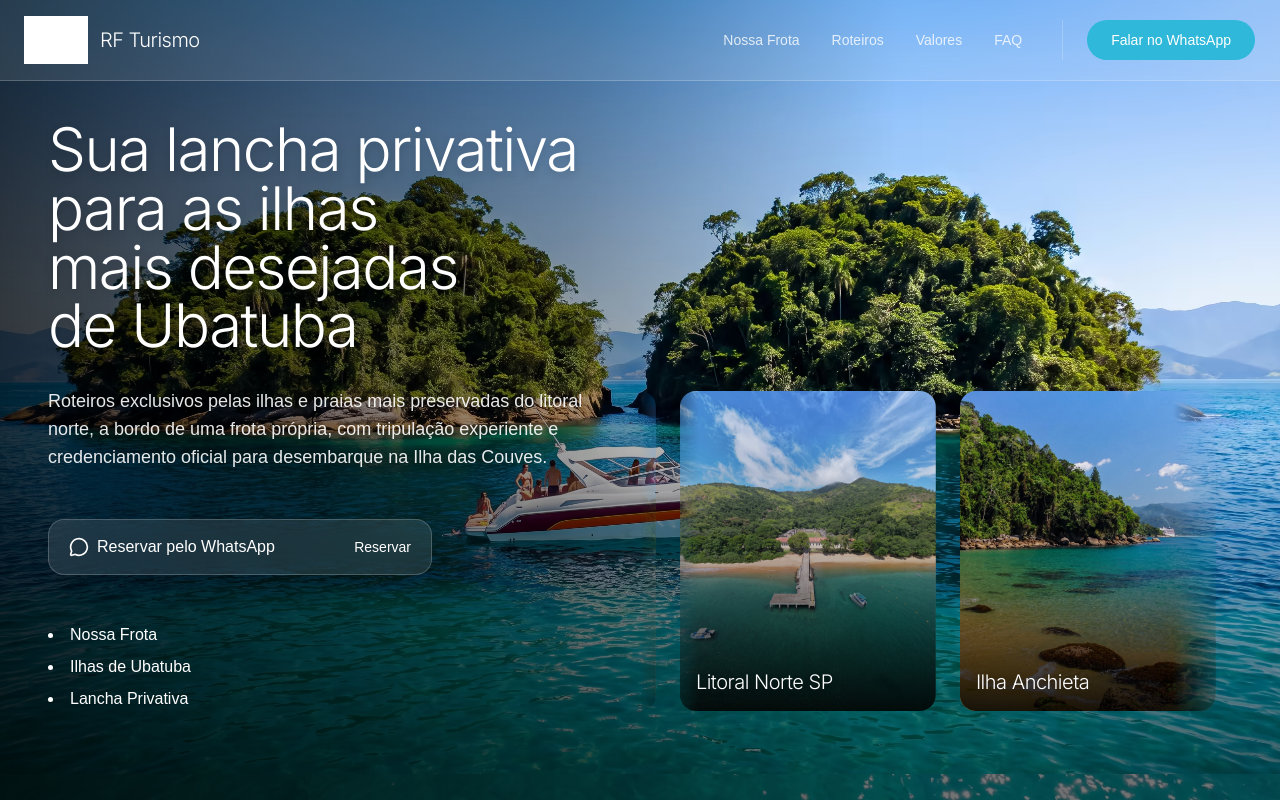
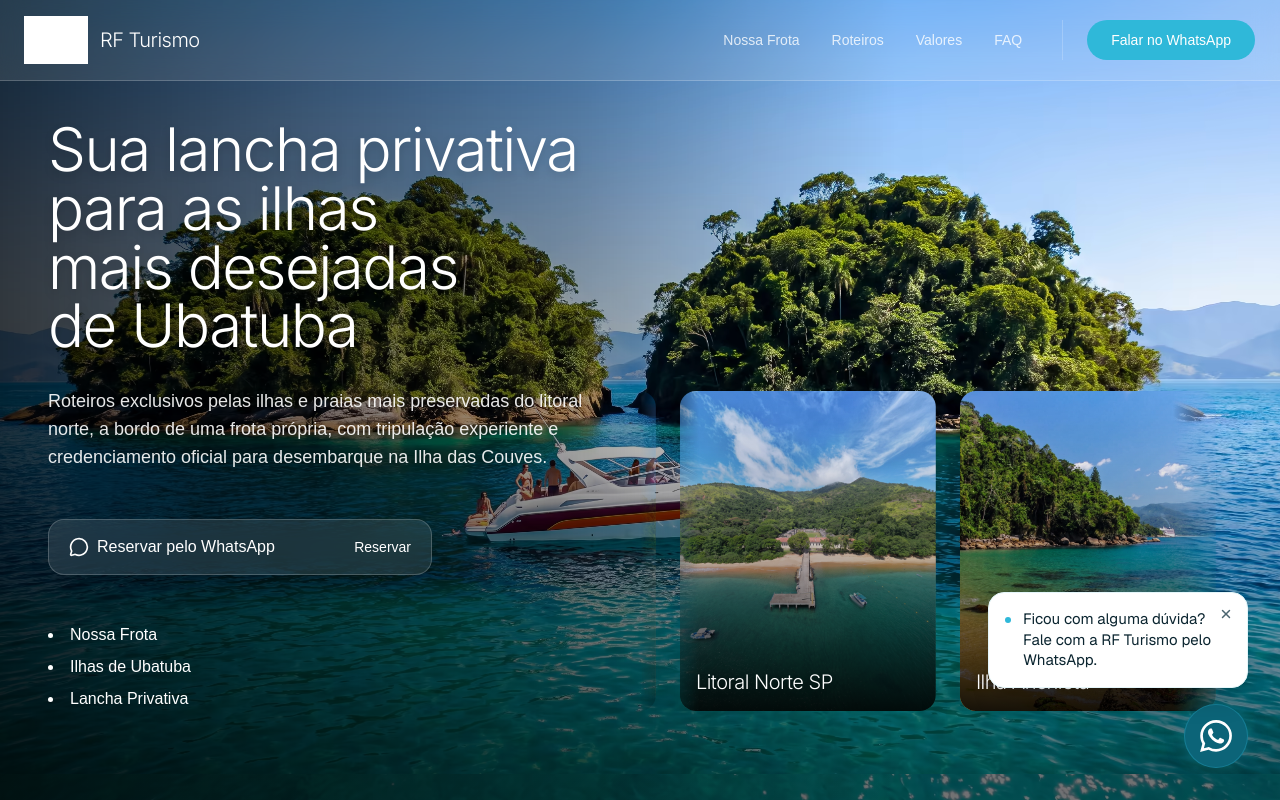
Before and after one commit to silvarodrigueswender30-del/RF-Turismo, a Next.js app: page / in a window 1280 px wide. Shown: the top 800 px of the page. Built offline with nearby package versions, Linux system fonts and the light colour scheme; grey boxes are pictures that could not be loaded.

Commit message:
feat: implementa botao flutuante do whatsapp seguindo a identidade visual da RF Turismo

```diff
--- a/src/app/layout.tsx
+++ b/src/app/layout.tsx
@@ -1,6 +1,7 @@
 import type { Metadata } from "next";
 import { Geist, Geist_Mono, Inter } from "next/font/google";
 import "./globals.css";
+import { FloatingWhatsappButton } from "@/components/ui/floating-whatsapp-button";
 
 const geistSans = Geist({
   variable: "--font-geist-sans",
@@ -30,7 +31,10 @@ export default function RootLayout({ children }: LayoutProps<"/">) {
       className={`${geistSans.variable} ${geistMono.variable} ${inter.variable} h-full antialiased`}
       suppressHydrationWarning
     >
-      <body className="min-h-full flex flex-col" suppressHydrationWarning>{children}</body>
+      <body className="min-h-full flex flex-col" suppressHydrationWarning>
+        {children}
+        <FloatingWhatsappButton />
+      </body>
     </html>
   );
 }
--- /dev/null
+++ b/src/components/ui/floating-whatsapp-button.tsx
@@ -0,0 +1,109 @@
+"use client"
+
+import React, { useState, useEffect } from "react"
+import { motion, AnimatePresence } from "framer-motion"
+import { X } from "lucide-react"
+
+const WHATSAPP_NUMBER = "5512996125606"
+const MESSAGE = "Ficou com alguma dúvida? Fale com a RF Turismo pelo WhatsApp."
+const URL_MESSAGE = "Olá! Gostaria de tirar algumas dúvidas sobre os passeios de lancha."
+
+export function FloatingWhatsappButton() {
+  const [isVisible, setIsVisible] = useState(false)
+  const [isBalloonOpen, setIsBalloonOpen] = useState(true)
+
+  /* --- Lógica de Visibilidade: 5s ou 30% scroll --- */
+  useEffect(() => {
+    let cancelled = false
+
+    const show = () => {
+      if (!cancelled) {
+        setIsVisible(true)
+      }
+    }
+
+    const timerId = setTimeout(show, 5000)
+
+    const handleScroll = () => {
+      if (isVisible) return
+      const scrollable = document.documentElement.scrollHeight - window.innerHeight
+      if (scrollable > 0 && (window.scrollY / scrollable) * 100 >= 30) {
+        show()
+      }
+    }
+
+    window.addEventListener("scroll", handleScroll, { passive: true })
+
+    return () => {
+      cancelled = true
+      clearTimeout(timerId)
+      window.removeEventListener("scroll", handleScroll)
+    }
+  }, [isVisible])
+
+  if (!isVisible) return null
+
+  const encodedMessage = encodeURIComponent(URL_MESSAGE)
+
+  // Verificação simplificada de mobile
+  const isMobile =
+    typeof window !== "undefined" &&
+    (/Android|webOS|iPhone|iPad|iPod|BlackBerry|IEMobile|Opera Mini/i.test(navigator.userAgent) ||
+      window.innerWidth < 768)
+
+  const linkUrl = isMobile
+    ? `https://wa.me/${WHATSAPP_NUMBER}?text=${encodedMessage}`
+    : `https://web.whatsapp.com/send?phone=${WHATSAPP_NUMBER}&text=${encodedMessage}`
+
+  const closeBalloon = (e: React.MouseEvent) => {
+    e.preventDefault()
+    e.stopPropagation()
+    setIsBalloonOpen(false)
+  }
+
+  return (
+    <div className="fixed bottom-6 right-6 md:bottom-8 md:right-8 z-[100] flex flex-col items-end">
+      <AnimatePresence>
+        {isBalloonOpen && (
+          <motion.div
+            initial={{ opacity: 0, y: 10, scale: 0.95 }}
+            animate={{ opacity: 1, y: 0, scale: 1 }}
+            exit={{ opacity: 0, y: 10, scale: 0.95 }}
+            transition={{ duration: 0.3, ease: [0.25, 0.1, 0.25, 1] }}
+            className="absolute bottom-full mb-4 right-0 bg-white border border-[#E4F6FA] shadow-xl rounded-2xl p-4 w-[260px] origin-bottom-right"
+          >
+            <button
+              onClick={closeBalloon}
+              className="absolute top-2 right-2 text-[#4B6570] hover:text-[#0C6478] p-1.5 transition-colors focus:outline-none"
+              aria-label="Fechar mensagem"
+            >
+              <X size={14} strokeWidth={2.5} />
+            </button>
+            <div className="flex gap-3 pr-4">
+              {/* Ponto Turquesa */}
+              <div className="w-1.5 h-1.5 rounded-full bg-[#2FB8D9] shrink-0 mt-2" />
+              <p className="font-sans text-[15px] leading-snug text-[#0B2530]">
+                {MESSAGE}
+              </p>
+            </div>
+          </motion.div>
+        )}
+      </AnimatePresence>
+
+      <motion.a
+        initial={{ opacity: 0, scale: 0 }}
+        animate={{ opacity: 1, scale: 1 }}
+        transition={{ duration: 0.5, type: "spring", bounce: 0.4 }}
+        href={linkUrl}
+        target="_blank"
+        rel="noopener noreferrer"
+        aria-label="Fale conosco pelo WhatsApp"
+        className="w-16 h-16 flex items-center justify-center rounded-full bg-[#0C6478] hover:bg-[#2FB8D9] text-white transition-colors duration-300 border border-[#2FB8D9]/30 shadow-[0_0_20px_rgba(47,184,217,0.25)] focus-visible:outline-none focus-visible:ring-2 focus-visible:ring-offset-2 focus-visible:ring-[#2FB8D9]"
+      >
+        <svg viewBox="0 0 24 24" className="w-8 h-8 fill-current" aria-hidden="true">
+          <path d="M17.472 14.382c-.297-.149-1.758-.867-2.03-.967-.273-.099-.471-.148-.67.15-.197.297-.767.966-.94 1.164-.173.199-.347.223-.644.075-.297-.15-1.255-.463-2.39-1.475-.883-.788-1.48-1.761-1.653-2.059-.173-.297-.018-.458.13-.606.134-.133.298-.347.446-.52.149-.174.198-.298.298-.497.099-.198.05-.371-.025-.52-.075-.149-.669-1.612-.916-2.207-.242-.579-.487-.5-.669-.51a12.8 12.8 0 0 0-.57-.01c-.198 0-.52.074-.792.372-.272.297-1.04 1.016-1.04 2.479 0 1.462 1.065 2.875 1.213 3.074.149.198 2.096 3.2 5.077 4.487.709.306 1.262.489 1.694.625.712.227 1.36.195 1.871.118.571-.085 1.758-.719 2.006-1.413.248-.694.248-1.289.173-1.413-.074-.124-.272-.198-.57-.347m-5.421 7.403h-.004a9.87 9.87 0 0 1-5.031-1.378l-.361-.214-3.741.982.998-3.648-.235-.374a9.86 9.86 0 0 1-1.51-5.26c.001-5.45 4.436-9.884 9.888-9.884 2.64 0 5.122 1.03 6.988 2.898a9.825 9.825 0 0 1 2.893 6.994c-.003 5.45-4.437 9.884-9.885 9.884m8.413-18.297A11.815 11.815 0 0 0 12.05 0C5.495 0 .16 5.335.157 11.892c0 2.096.547 4.142 1.588 5.945L.057 24l6.305-1.654a11.882 11.882 0 0 0 5.683 1.448h.005c6.554 0 11.89-5.335 11.893-11.893a11.821 11.821 0 0 0-3.48-8.413Z"/>
+        </svg>
+      </motion.a>
+    </div>
+  )
+}
```
